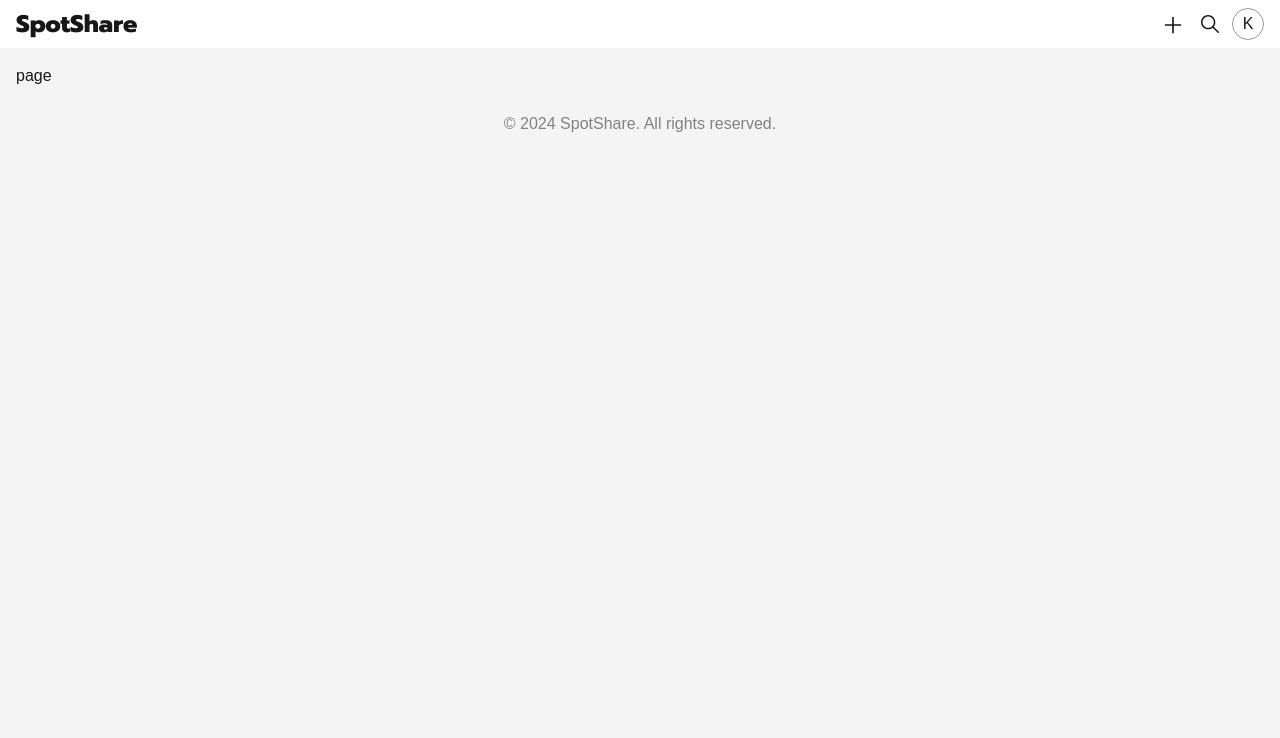
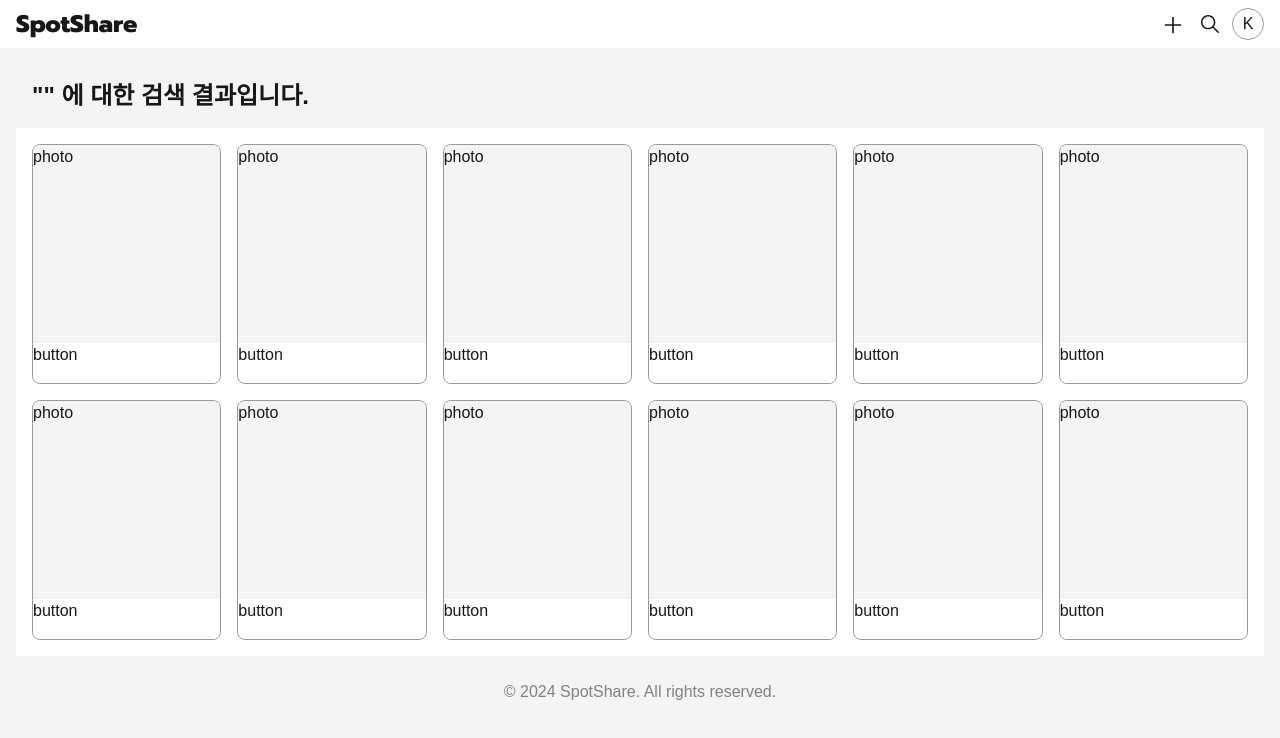
Before and after one commit to InQ-InQ-InQ-InQ-InQ/2025-Project-Team1-Winter-FE, a Next.js app: page /search in a window 1280 px wide. Shown: the top 738 px of the page. Built offline with nearby package versions, Linux system fonts and the light colour scheme.

Commit message:
feat: implement search page

```diff
--- a/src/app/(withNavbar)/search/page.tsx
+++ b/src/app/(withNavbar)/search/page.tsx
@@ -1,5 +1,6 @@
+import { SearchLayout } from "@/widgets/search/ui";
 import React from "react";
 
 export default function page() {
-  return <div>page</div>;
+  return <SearchLayout />;
 }
--- /dev/null
+++ b/src/shared/ui/PostView.tsx
@@ -0,0 +1,21 @@
+import React from "react";
+import Post from "./Post";
+
+export default function PostView() {
+  return (
+    <div className="grid size-full flex-1 grid-cols-2 gap-4 bg-white p-4 md:grid-cols-4 lg:grid-cols-6">
+      <Post />
+      <Post />
+      <Post />
+      <Post />
+      <Post />
+      <Post />
+      <Post />
+      <Post />
+      <Post />
+      <Post />
+      <Post />
+      <Post />
+    </div>
+  );
+}
--- a/src/shared/ui/index.ts
+++ b/src/shared/ui/index.ts
@@ -5,3 +5,4 @@ export { default as Button } from "./Button";
 export { default as LoginJoinHeader } from "./LoginJoinHeader";
 export { default as LoginJoinContainer } from "./LoginJoinContainer";
 export { default as Post } from "./Post";
+export { default as PostView } from "./PostView";
--- a/src/widgets/profile/ui/ProfileLayout.tsx
+++ b/src/widgets/profile/ui/ProfileLayout.tsx
@@ -1,4 +1,4 @@
-import { Post } from "@/shared/ui";
+import { PostView } from "@/shared/ui";
 import React, { type ReactNode } from "react";
 import { CONTENT } from "@/widgets/profile/model";
 
@@ -31,28 +31,11 @@ export default function ProfileLayout({ id }: { id: string }) {
     </div>
   );
 
-  const ProfilePosts = (): ReactNode => (
-    <div className="grid size-full flex-1 grid-cols-2 gap-4 bg-white p-4 md:grid-cols-4 lg:grid-cols-6">
-      <Post />
-      <Post />
-      <Post />
-      <Post />
-      <Post />
-      <Post />
-      <Post />
-      <Post />
-      <Post />
-      <Post />
-      <Post />
-      <Post />
-    </div>
-  );
-
   return (
     <div className="size-full flex-col">
       <ProfileHeader />
       <ProfileInfo />
-      <ProfilePosts />
+      <PostView />
     </div>
   );
 }
--- /dev/null
+++ b/src/widgets/search/ui/SearchLayout.tsx
@@ -0,0 +1,13 @@
+import { PostView } from "@/shared/ui";
+import React from "react";
+
+export default function SearchLayout() {
+  return (
+    <div className="flex size-full flex-col">
+      <p className="p-4 text-xl font-extrabold md:text-2xl">
+        &quot;&quot; 에 대한 검색 결과입니다.
+      </p>
+      <PostView />
+    </div>
+  );
+}
--- /dev/null
+++ b/src/widgets/search/ui/index.ts
@@ -0,0 +1 @@
+export { default as SearchLayout } from "./SearchLayout";
```
